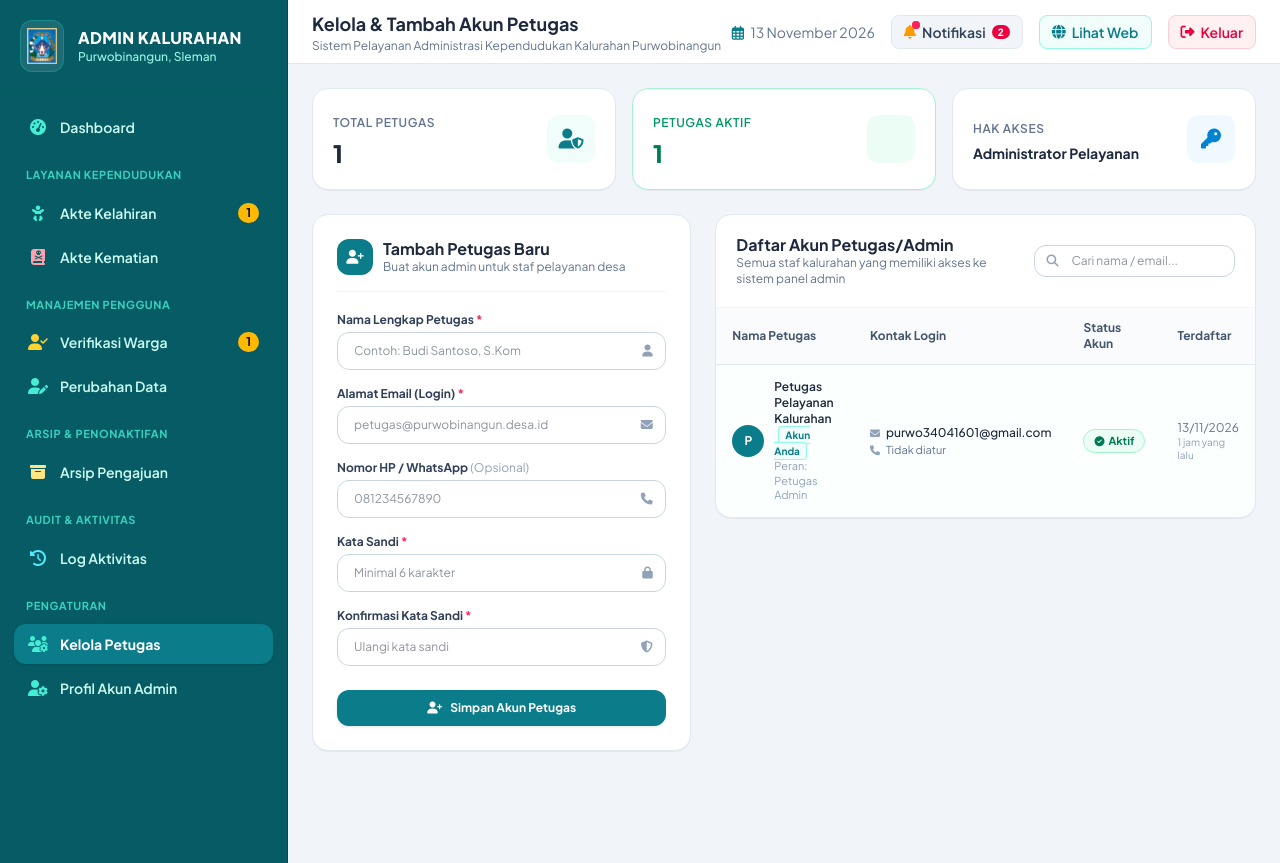
After one commit to BagusDuane/web_magang_purwobinangun, a Laravel app: page /admin/petugas in a window 1280 px wide. The commit adds this page. Run offline with Laravel 12, Linux system fonts and the light colour scheme; a user stored in the database is signed in; data comes from the database, SQL or seed files in the repository; tables that the repository leaves empty hold one stand-in row (values such as "Sample post"); style sheets or scripts are compiled from the project's sources.

Commit message:
feat: add staff management feature and comprehensive ERD diagrams

```diff
--- /dev/null
+++ b/app/Http/Controllers/Admin/AdminStaffController.php
@@ -0,0 +1,101 @@
+<?php
+
+namespace App\Http\Controllers\Admin;
+
+use App\Http\Controllers\Controller;
+use App\Models\ActivityLog;
+use App\Models\User;
+use Illuminate\Http\Request;
+use Illuminate\Support\Facades\Auth;
+use Illuminate\Support\Facades\Hash;
+use Illuminate\Validation\Rule;
+
+class AdminStaffController extends Controller
+{
+    /**
+     * Tampilkan daftar akun petugas/admin dan formulir tambah akun.
+     */
+    public function index(Request $request)
+    {
+        $query = User::where('role', 'admin');
+
+        if ($search = $request->input('search')) {
+            $query->where(function ($q) use ($search) {
+                $q->where('name', 'like', "%{$search}%")
+                  ->orWhere('email', 'like', "%{$search}%")
+                  ->orWhere('phone', 'like', "%{$search}%");
+            });
+        }
+
+        $admins = $query->orderBy('created_at', 'desc')->paginate(10)->withQueryString();
+
+        $stats = [
+            'total' => User::where('role', 'admin')->count(),
+            'active' => User::where('role', 'admin')->where('status', 'active')->count(),
+        ];
+
+        return view('admin.staff.index', compact('admins', 'stats'));
+    }
+
+    /**
+     * Simpan akun petugas/admin baru.
+     */
+    public function store(Request $request)
+    {
+        $currentAdmin = Auth::user();
+
+        $validated = $request->validate([
+            'name' => 'required|string|max:255',
+            'email' => [
+                'required',
+                'email',
+                'max:255',
+                Rule::unique('users', 'email'),
+            ],
+            'phone' => 'nullable|string|max:20',
+            'password' => 'required|string|min:6|confirmed',
+        ], [
+            'name.required' => 'Nama lengkap petugas wajib diisi.',
+            'name.max' => 'Nama lengkap maksimal 255 karakter.',
+            'email.required' => 'Alamat email wajib diisi.',
+            'email.email' => 'Format email tidak valid.',
+            'email.unique' => 'Email tersebut sudah terdaftar pada akun lain.',
+            'phone.max' => 'Nomor telepon/WhatsApp maksimal 20 digit.',
+            'password.required' => 'Kata sandi wajib diisi.',
+            'password.min' => 'Kata sandi minimal 6 karakter.',
+            'password.confirmed' => 'Konfirmasi kata sandi tidak cocok.',
+        ]);
+
+        $newAdmin = User::create([
+            'name' => $validated['name'],
+            'email' => strtolower(trim($validated['email'])),
+            'password' => Hash::make($validated['password']),
+            'role' => 'admin',
+            'status' => 'active',
+            'phone' => $validated['phone'] ?? null,
+            'verified_at' => now(),
+            'verified_by' => $currentAdmin->name,
+        ]);
+
+        ActivityLog::record([
+            'actor_id' => $currentAdmin->id,
+            'actor_name' => $currentAdmin->name,
+            'actor_role' => 'admin',
+            'module' => 'citizen',
+            'action' => 'create',
+            'title' => 'Penambahan Akun Petugas/Admin',
+            'description' => "Menambahkan akun petugas/admin baru: {$newAdmin->name} ({$newAdmin->email}).",
+            'reference_no' => $newAdmin->email,
+            'subject_type' => User::class,
+            'subject_id' => $newAdmin->id,
+            'properties' => [
+                'admin_name' => $newAdmin->name,
+                'admin_email' => $newAdmin->email,
+                'created_by' => $currentAdmin->name,
+            ],
+        ]);
+
+        return redirect()->route('admin.staff.index')
+            ->with('success', "Akun petugas '{$newAdmin->name}' berhasil ditambahkan dan siap digunakan untuk masuk.");
+    }
+}
--- a/generate_erd_pdf.cjs
+++ b/generate_erd_pdf.cjs
@@ -24,7 +24,7 @@ console.log('DF destination:', pdfPath);
 
 const fileUrl = 'file:///' + htmlPath.replace(/\\/g, '/');
 
-const argPs = [
+const args = [
     '--headless=new',
     '--disable-gpu',
     '--no-pdf-header-footer',
--- /dev/null
+++ b/resources/views/admin/staff/index.blade.php
@@ -0,0 +1,268 @@
+@extends('layouts.admin')
+
+@section('title', 'Kelola Petugas Kalurahan')
+@section('page_title', 'Kelola & Tambah Akun Petugas')
+
+@section('content')
+<div class="space-y-6">
+
+    <!-- Statistik Singkat Petugas -->
+    <div class="grid grid-cols-1 sm:grid-cols-2 md:grid-cols-3 gap-4">
+        <div class="bg-white p-5 rounded-2xl border border-slate-200 shadow-2xs flex items-center justify-between">
+            <div>
+                <span class="text-xs font-semibold text-slate-500 uppercase tracking-wider">Total Petugas</span>
+                <p class="text-2xl font-black text-slate-800 mt-1">{{ $stats['total'] }}</p>
+            </div>
+            <div class="w-12 h-12 rounded-xl flex items-center justify-center bg-teal-50 text-[#0b7c89] text-xl">
+                <i class="fa-solid fa-user-shield"></i>
+            </div>
+        </div>
+
+        <div class="bg-white p-5 rounded-2xl border border-emerald-200 shadow-2xs flex items-center justify-between">
+            <div>
+                <span class="text-xs font-semibold text-emerald-600 uppercase tracking-wider">Petugas Aktif</span>
+                <p class="text-2xl font-black text-emerald-700 mt-1">{{ $stats['active'] }}</p>
+            </div>
+            <div class="w-12 h-12 rounded-xl flex items-center justify-center bg-emerald-50 text-emerald-600 text-xl">
+                <i class="fa-solid fa-shield-check"></i>
+            </div>
+        </div>
+
+        <div class="bg-white p-5 rounded-2xl border border-slate-200 shadow-2xs flex items-center justify-between sm:col-span-2 md:col-span-1">
+            <div>
+                <span class="text-xs font-semibold text-slate-500 uppercase tracking-wider">Hak Akses</span>
+                <p class="text-sm font-bold text-slate-800 mt-1">Administrator Pelayanan</p>
+            </div>
+            <div class="w-12 h-12 rounded-xl flex items-center justify-center bg-sky-50 text-sky-600 text-xl">
+                <i class="fa-solid fa-key"></i>
+            </div>
+        </div>
+    </div>
+
+    <!-- Layout Grid: Form Tambah Petugas (Kiri) & Daftar Petugas (Kanan) -->
+    <div class="grid grid-cols-1 lg:grid-cols-12 gap-6 items-start">
+
+        <!-- Kolom Kiri: Form Tambah Petugas/Admin -->
+        <div class="lg:col-span-5 bg-white rounded-2xl border border-slate-200 shadow-2xs p-6">
+            <div class="pb-4 mb-5 border-b border-slate-100">
+                <div class="flex items-center gap-2.5">
+                    <div class="w-9 h-9 rounded-xl flex items-center justify-center text-white shrink-0" style="background-color: #0b7c89;">
+                        <i class="fa-solid fa-user-plus text-sm"></i>
+                    </div>
+                    <div>
+                        <h3 class="font-bold text-slate-800 text-base leading-tight">Tambah Petugas Baru</h3>
+                        <p class="text-xs text-slate-500">Buat akun admin untuk staf pelayanan desa</p>
+                    </div>
+                </div>
+            </div>
+
+            <form action="{{ route('admin.staff.store') }}" method="POST" class="space-y-4">
+                @csrf
+
+                <!-- Nama Lengkap -->
+                <div>
+                    <label for="name" class="block text-xs font-bold text-slate-700 mb-1">
+                        Nama Lengkap Petugas <span class="text-rose-500">*</span>
+                    </label>
+                    <div class="relative" style="position: relative;">
+                        <input type="text" name="name" id="name" value="{{ old('name') }}" required
+                            placeholder="Contoh: Budi Santoso, S.Kom"
+                            class="w-full text-xs rounded-xl border {{ $errors->has('name') ? 'border-rose-400 bg-rose-50/20' : 'border-slate-300' }} focus:outline-none focus:ring-2 focus:ring-[#0b7c89]/20 focus:border-[#0b7c89] transition"
+                            style="padding-left: 1rem; padding-right: 2.5rem; padding-top: 0.625rem; padding-bottom: 0.625rem;">
+                        <span class="text-slate-400 pointer-events-none flex items-center justify-center" style="position: absolute; right: 0.85rem; top: 50%; transform: translateY(-50%);">
+                            <i class="fa-solid fa-user text-xs"></i>
+                        </span>
+                    </div>
+                    @error('name')
+                        <p class="text-rose-600 text-[11px] mt-1 font-medium">{{ $message }}</p>
+                    @enderror
+                </div>
+
+                <!-- Email Petugas -->
+                <div>
+                    <label for="email" class="block text-xs font-bold text-slate-700 mb-1">
+                        Alamat Email (Login) <span class="text-rose-500">*</span>
+                    </label>
+                    <div class="relative" style="position: relative;">
+                        <input type="email" name="email" id="email" value="{{ old('email') }}" required
+                            placeholder="petugas@purwobinangun.desa.id"
+                            class="w-full text-xs rounded-xl border {{ $errors->has('email') ? 'border-rose-400 bg-rose-50/20' : 'border-slate-300' }} focus:outline-none focus:ring-2 focus:ring-[#0b7c89]/20 focus:border-[#0b7c89] transition"
+                            style="padding-left: 1rem; padding-right: 2.5rem; padding-top: 0.625rem; padding-bottom: 0.625rem;">
+                        <span class="text-slate-400 pointer-events-none flex items-center justify-center" style="position: absolute; right: 0.85rem; top: 50%; transform: translateY(-50%);">
+                            <i class="fa-solid fa-envelope text-xs"></i>
+                        </span>
+                    </div>
+                    @error('email')
+                        <p class="text-rose-600 text-[11px] mt-1 font-medium">{{ $message }}</p>
+                    @enderror
+                </div>
+
+                <!-- Nomor Telepon/WA -->
+                <div>
+                    <label for="phone" class="block text-xs font-bold text-slate-700 mb-1">
+                        Nomor HP / WhatsApp <span class="text-slate-400 font-normal">(Opsional)</span>
+                    </label>
+                    <div class="relative" style="position: relative;">
+                        <input type="text" name="phone" id="phone" value="{{ old('phone') }}"
+                            placeholder="081234567890"
+                            class="w-full text-xs rounded-xl border {{ $errors->has('phone') ? 'border-rose-400 bg-rose-50/20' : 'border-slate-300' }} focus:outline-none focus:ring-2 focus:ring-[#0b7c89]/20 focus:border-[#0b7c89] transition"
+                            style="padding-left: 1rem; padding-right: 2.5rem; padding-top: 0.625rem; padding-bottom: 0.625rem;">
+                        <span class="text-slate-400 pointer-events-none flex items-center justify-center" style="position: absolute; right: 0.85rem; top: 50%; transform: translateY(-50%);">
+                            <i class="fa-solid fa-phone text-xs"></i>
+                        </span>
+                    </div>
+                    @error('phone')
+                        <p class="text-rose-600 text-[11px] mt-1 font-medium">{{ $message }}</p>
+                    @enderror
+                </div>
+
+                <!-- Kata Sandi -->
+                <div>
+                    <label for="password" class="block text-xs font-bold text-slate-700 mb-1">
+                        Kata Sandi <span class="text-rose-500">*</span>
+                    </label>
+                    <div class="relative" style="position: relative;">
+                        <input type="password" name="password" id="password" required minlength="6"
+                            placeholder="Minimal 6 karakter"
+                            class="w-full text-xs rounded-xl border {{ $errors->has('password') ? 'border-rose-400 bg-rose-50/20' : 'border-slate-300' }} focus:outline-none focus:ring-2 focus:ring-[#0b7c89]/20 focus:border-[#0b7c89] transition"
+                            style="padding-left: 1rem; padding-right: 2.5rem; padding-top: 0.625rem; padding-bottom: 0.625rem;">
+                        <span class="text-slate-400 pointer-events-none flex items-center justify-center" style="position: absolute; right: 0.85rem; top: 50%; transform: translateY(-50%);">
+                            <i class="fa-solid fa-lock text-xs"></i>
+                        </span>
+                    </div>
+                    @error('password')
+                        <p class="text-rose-600 text-[11px] mt-1 font-medium">{{ $message }}</p>
+                    @enderror
+                </div>
+
+                <!-- Konfirmasi Kata Sandi -->
+                <div>
+                    <label for="password_confirmation" class="block text-xs font-bold text-slate-700 mb-1">
+                        Konfirmasi Kata Sandi <span class="text-rose-500">*</span>
+                    </label>
+                    <div class="relative" style="position: relative;">
+                        <input type="password" name="password_confirmation" id="password_confirmation" required minlength="6"
+                            placeholder="Ulangi kata sandi"
+                            class="w-full text-xs rounded-xl border border-slate-300 focus:outline-none focus:ring-2 focus:ring-[#0b7c89]/20 focus:border-[#0b7c89] transition"
+                            style="padding-left: 1rem; padding-right: 2.5rem; padding-top: 0.625rem; padding-bottom: 0.625rem;">
+                        <span class="text-slate-400 pointer-events-none flex items-center justify-center" style="position: absolute; right: 0.85rem; top: 50%; transform: translateY(-50%);">
+                            <i class="fa-solid fa-shield-halved text-xs"></i>
+                        </span>
+                    </div>
+                </div>
+
+                <div class="pt-2">
+                    <button type="submit"
+                        class="w-full text-white font-bold text-xs py-2.5 px-5 rounded-xl shadow-sm hover:shadow transition flex items-center justify-center gap-2 cursor-pointer"
+                        style="background-color: #0b7c89;">
+                        <i class="fa-solid fa-user-plus"></i>
+                        <span>Simpan Akun Petugas</span>
+                    </button>
+                </div>
+            </form>
+        </div>
+
+        <!-- Kolom Kanan: Tabel Daftar Petugas / Admin -->
+        <div class="lg:col-span-7 bg-white rounded-2xl border border-slate-200 shadow-2xs overflow-hidden">
+
+            <div class="p-5 border-b border-slate-100 flex flex-col sm:flex-row sm:items-center justify-between gap-3">
+                <div>
+                    <h3 class="font-bold text-slate-800 text-base leading-tight">Daftar Akun Petugas/Admin</h3>
+                    <p class="text-xs text-slate-500">Semua staf kalurahan yang memiliki akses ke sistem panel admin</p>
+                </div>
+
+                <!-- Pencarian Petugas -->
+                <form action="{{ route('admin.staff.index') }}" method="GET" class="flex items-center gap-2">
+                    <div class="relative" style="position: relative;">
+                        <input type="text" name="search" value="{{ request('search') }}"
+                            placeholder="Cari nama / email..."
+                            class="text-xs rounded-xl border border-slate-300 focus:outline-none focus:ring-2 focus:ring-[#0b7c89]/20 focus:border-[#0b7c89] transition"
+                            style="padding-left: 2.25rem; padding-right: 0.85rem; padding-top: 0.45rem; padding-bottom: 0.45rem;">
+                        <span class="text-slate-400 pointer-events-none flex items-center justify-center" style="position: absolute; left: 0.75rem; top: 50%; transform: translateY(-50%);">
+                            <i class="fa-solid fa-magnifying-glass text-xs"></i>
+                        </span>
+                    </div>
+                    @if(request('search'))
+                        <a href="{{ route('admin.staff.index') }}" class="text-xs text-slate-500 hover:text-slate-700 px-2 py-1.5 rounded-lg border border-slate-200">Reset</a>
+                    @endif
+                </form>
+            </div>
+
+            <!-- Tabel Petugas -->
+            <div class="overflow-x-auto">
+                <table class="w-full text-left border-collapse text-xs">
+                    <thead>
+                        <tr class="bg-slate-50/80 border-b border-slate-200 text-slate-600 font-bold">
+                            <th class="py-3 px-4">Nama Petugas</th>
+                            <th class="py-3 px-4">Kontak Login</th>
+                            <th class="py-3 px-4">Status Akun</th>
+                            <th class="py-3 px-4">Terdaftar</th>
+                        </tr>
+                    </thead>
+                    <tbody class="divide-y divide-slate-100 text-slate-700">
+                        @forelse($admins as $adminItem)
+                            <tr class="hover:bg-slate-50/60 transition {{ Auth::id() === $adminItem->id ? 'bg-teal-50/30' : '' }}">
+                                <td class="py-3.5 px-4 font-semibold text-slate-800">
+                                    <div class="flex items-center gap-2.5">
+                                        <div class="w-8 h-8 rounded-full flex items-center justify-center text-white font-bold text-xs shrink-0" style="background-color: #0b7c89;">
+                                            {{ strtoupper(substr($adminItem->name, 0, 1)) }}
+                                        </div>
+                                        <div>
+                                            <span>{{ $adminItem->name }}</span>
+                                            @if(Auth::id() === $adminItem->id)
+                                                <span class="text-[10px] font-bold text-[#0b7c89] bg-teal-50 px-1.5 py-0.5 rounded border border-teal-200 ml-1">Akun Anda</span>
+                                            @endif
+                                            <div class="text-[11px] text-slate-400 font-normal">Peran: Petugas Admin</div>
+                                        </div>
+                                    </div>
+                                </td>
+                                <td class="py-3.5 px-4">
+                                    <div class="font-medium text-slate-800 flex items-center gap-1.5">
+                                        <i class="fa-solid fa-envelope text-slate-400 text-[10px]"></i>
+                                        <span>{{ $adminItem->email }}</span>
+                                    </div>
+                                    <div class="text-[11px] text-slate-500 mt-0.5 flex items-center gap-1.5">
+                                        <i class="fa-solid fa-phone text-slate-400 text-[10px]"></i>
+                                        <span>{{ $adminItem->phone ?: 'Tidak diatur' }}</span>
+                                    </div>
+                                </td>
+                                <td class="py-3.5 px-4">
+                                    @if($adminItem->status === 'active')
+                                        <span class="inline-flex items-center gap-1 px-2.5 py-1 rounded-full text-[11px] font-bold bg-emerald-50 text-emerald-700 border border-emerald-200">
+                                            <i class="fa-solid fa-circle-check text-[10px]"></i> Aktif
+                                        </span>
+                                    @else
+                                        <span class="inline-flex items-center gap-1 px-2.5 py-1 rounded-full text-[11px] font-bold bg-slate-100 text-slate-700 border border-slate-200">
+                                            {{ ucfirst($adminItem->status) }}
+                                        </span>
+                                    @endif
+                                </td>
+                                <td class="py-3.5 px-4 text-slate-500">
+                                    <span>{{ $adminItem->created_at ? $adminItem->created_at->format('d/m/Y') : '-' }}</span>
+                                    <div class="text-[10px] text-slate-400">{{ $adminItem->created_at ? $adminItem->created_at->diffForHumans() : '' }}</div>
+                                </td>
+                            </tr>
+                        @empty
+                            <tr>
+                                <td colspan="4" class="py-8 text-center text-slate-400">
+                                    <i class="fa-solid fa-user-slash text-2xl mb-2 block"></i>
+                                    <span>Tidak ada akun petugas yang ditemukan.</span>
+                                </td>
+                            </tr>
+                        @endforelse
+                    </tbody>
+                </table>
+            </div>
+
+            @if($admins->hasPages())
+                <div class="p-4 border-t border-slate-100">
+                    {{ $admins->links() }}
+                </div>
+            @endif
+
+        </div>
+
+    </div>
+
+</div>
+@endsection
--- a/resources/views/layouts/admin.blade.php
+++ b/resources/views/layouts/admin.blade.php
@@ -129,6 +129,11 @@
             <div class="pt-4 pb-1.5 px-3 text-[11px] uppercase font-bold tracking-wider text-teal-300/80">
                 Pengaturan
             </div>
+
+            <a href="{{ route('admin.staff.index') }}" class="flex items-center gap-3 px-3.5 py-2.5 rounded-xl transition {{ request()->routeIs('admin.staff.*') ? 'bg-[#0b7c89] text-white shadow-sm font-bold' : 'text-teal-100 hover:bg-teal-800/50 hover:text-white' }}">
+                <i class="fa-solid fa-users-gear w-5 text-center text-teal-300 text-base"></i>
+                <span>Kelola Petugas</span>
+            </a>
 
             <a href="{{ route('admin.profile.index') }}" class="flex items-center gap-3 px-3.5 py-2.5 rounded-xl transition {{ request()->routeIs('admin.profile.*') ? 'bg-[#0b7c89] text-white shadow-sm font-bold' : 'text-teal-100 hover:bg-teal-800/50 hover:text-white' }}">
                 <i class="fa-solid fa-user-gear w-5 text-center text-teal-300 text-base"></i>
--- a/routes/web.php
+++ b/routes/web.php
@@ -10,6 +10,7 @@ use App\Http\Controllers\Admin\AdminNotificationController;
 use App\Http\Controllers\Admin\AuthController as AdminAuthController;
 use App\Http\Controllers\Admin\AdminProfileController;
 use App\Http\Controllers\Admin\AdminProfileRequestController;
+use App\Http\Controllers\Admin\AdminStaffController;
 use App\Http\Controllers\Auth\WargaAuthController;
 use App\Http\Controllers\BirthCertificateController;
 use App\Http\Controllers\DeathCertificateController;
@@ -152,6 +153,12 @@ Route::prefix('admin')->name('admin.')->group(function () {
             Route::get('/', [AdminActivityLogController::class, 'index'])->name('index');
         });
 
+        // Kelola Akun Petugas / Admin Kalurahan
+        Route::prefix('petugas')->name('staff.')->group(function () {
+            Route::get('/', [AdminStaffController::class, 'index'])->name('index');
+            Route::post('/', [AdminStaffController::class, 'store'])->name('store');
+        });
+
         // Pengaturan Profil Admin
         Route::prefix('profil')->name('profile.')->group(function () {
             Route::get('/', [AdminProfileController::class, 'index'])->name('index');
```
Also changed, not shown: flowchart_preview.html (+24 -14 lines), tests/Feature/AdminStaffManagementTest.php (added, +99 -0 lines), 5 other files.
